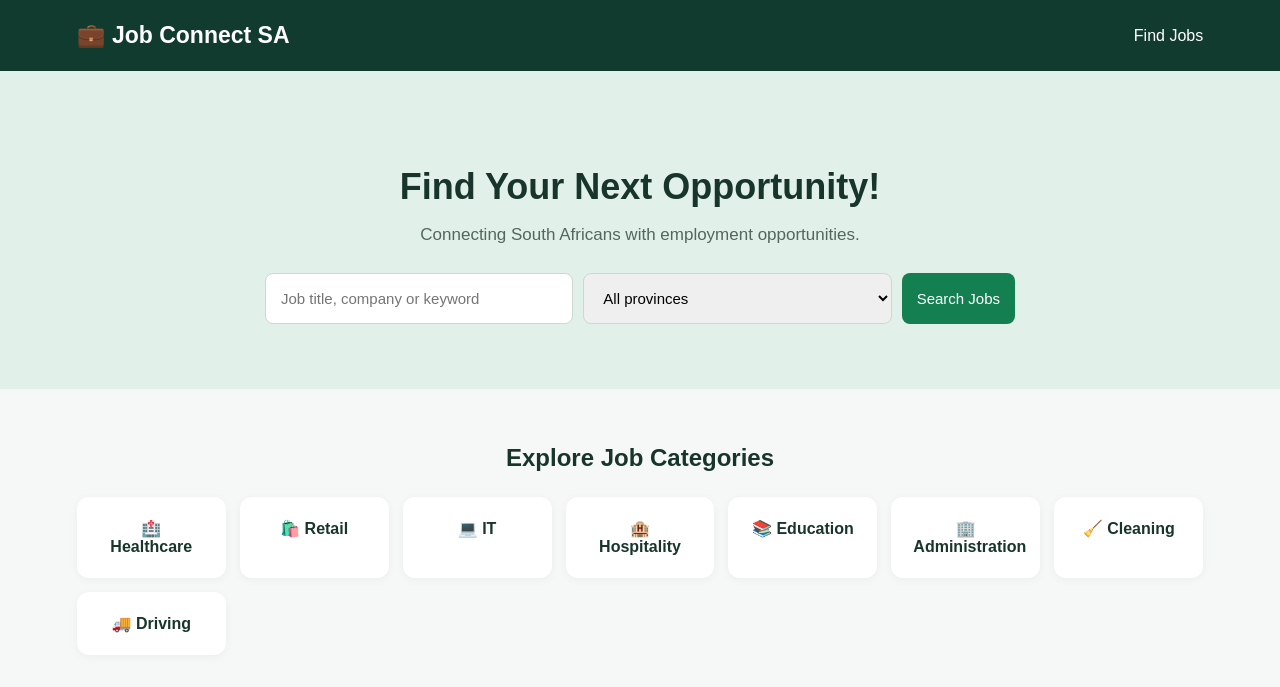
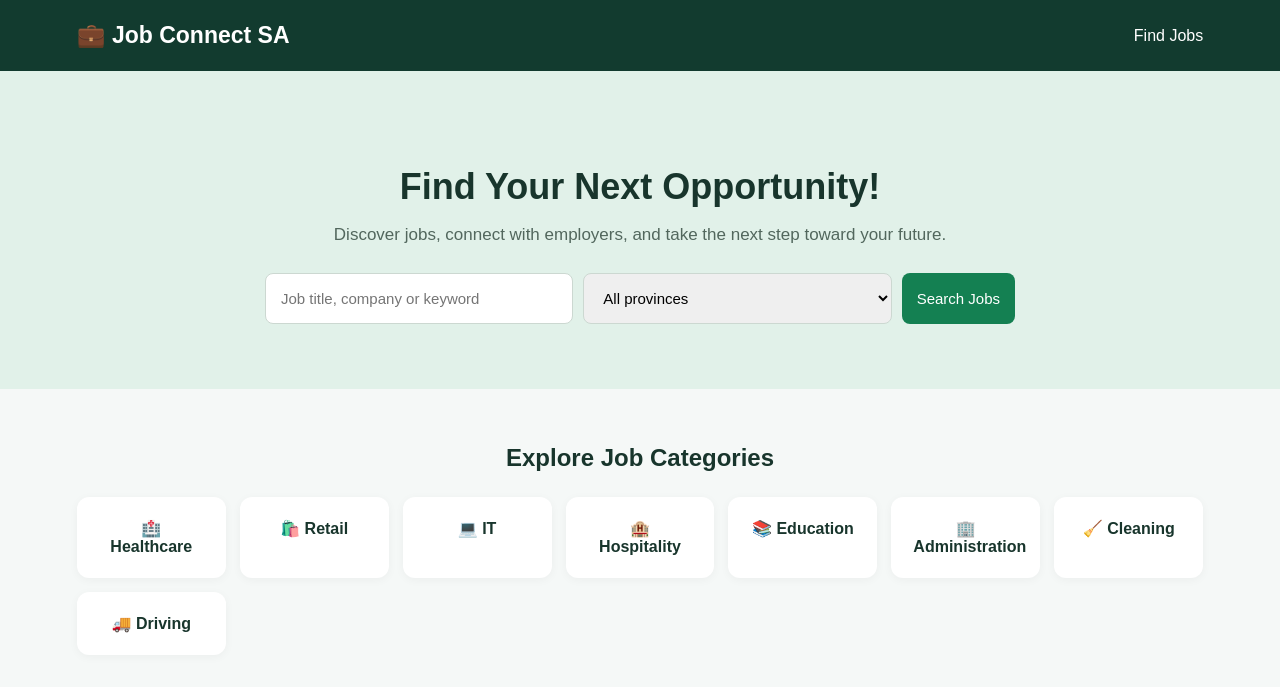
Before and after one commit to kikigomez011-eng/Job-Connect-SA, a plain HTML site: page index.html in a window 1280 px wide. Shown: the top 687 px of the page. Drawn offline with Linux system fonts and the light colour scheme; no server answers.

Commit message:
Improve homepage tagline

```diff
--- a/index.html
+++ b/index.html
@@ -101,7 +101,7 @@ footer {
 
 <section class="hero">
   <h1>Find Your Next Opportunity!</h1>
-  <p>Connecting South Africans with employment opportunities.</p>
+  <p>Discover jobs, connect with employers, and take the next step toward your future.</p>
   <div class="search">
     <input id="keyword" type="search"
       placeholder="Job title, company or keyword">
```
